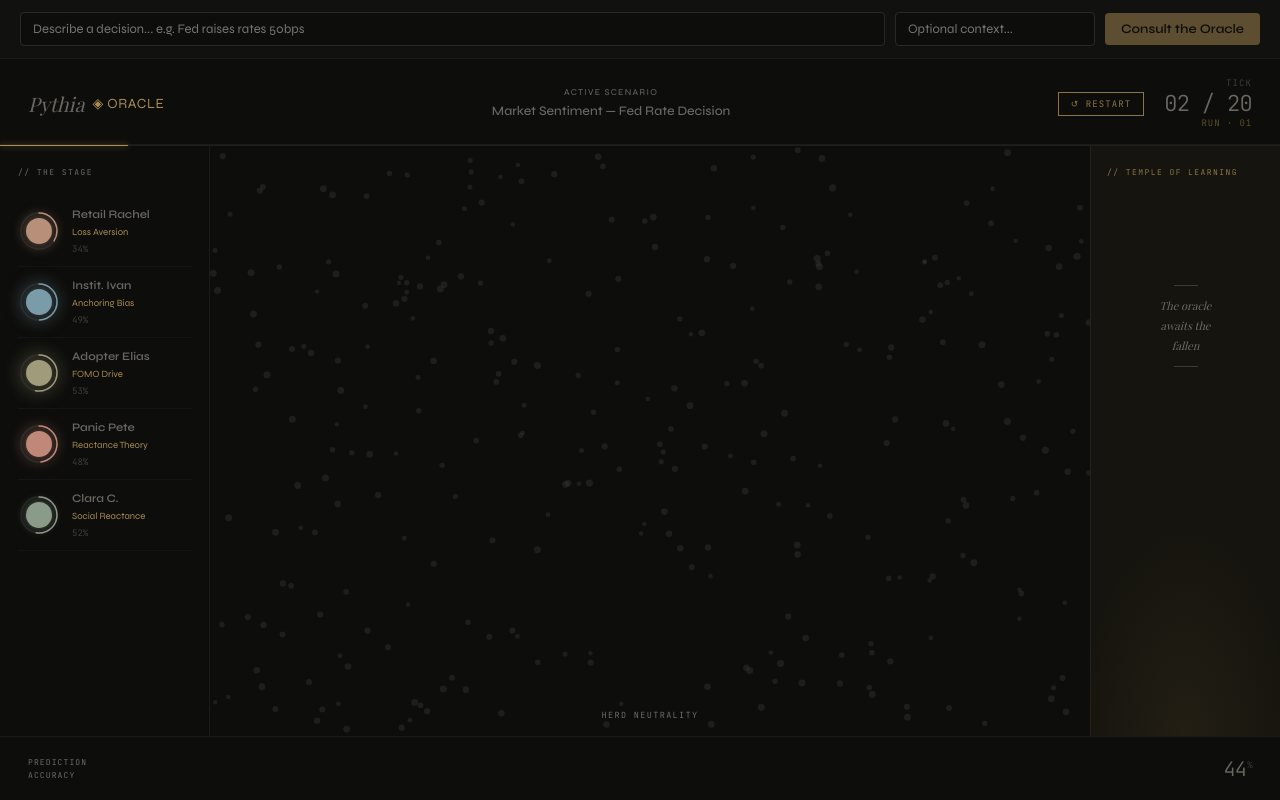
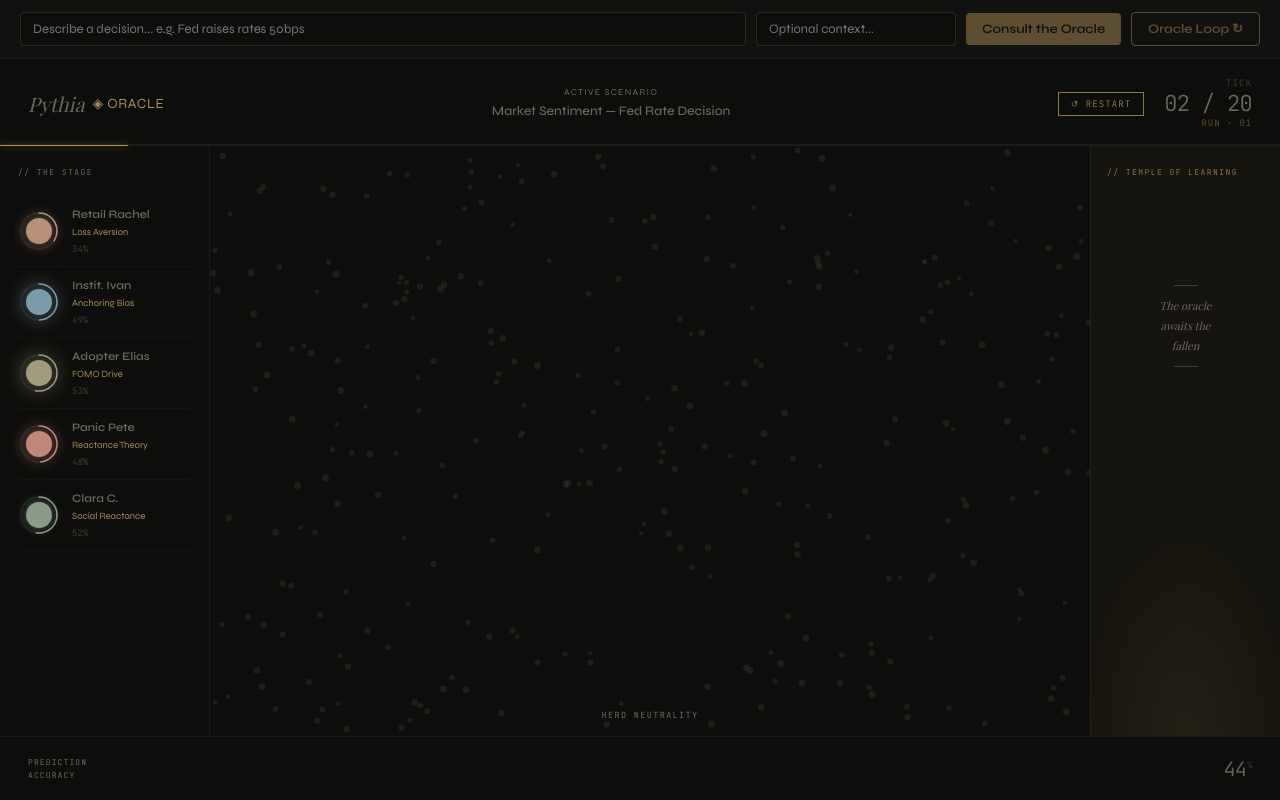
Before and after one commit to Ubajaj1/Pythia, a React (Vite) app in the folder src/ui/: page / in a window 1280 px wide. Built offline with nearby package versions, Linux system fonts and the light colour scheme; a web font is replaced by a local one.

Commit message:
feat: add oracle loop UI — real accuracy curve, Oracle Loop button, oracle simulation mode

```diff
--- a/src/ui/src/App.jsx
+++ b/src/ui/src/App.jsx
@@ -1,6 +1,6 @@
 import { useState } from 'react'
-import { useSimulation, useApiSimulation } from './simulation/useSimulation'
-import { getScenario, scenarioFromRunResult } from './simulation/scenarios'
+import { useSimulation, useApiSimulation, useOracleSimulation } from './simulation/useSimulation'
+import { getScenario, scenarioFromRunResult, scenarioFromOracleResult } from './simulation/scenarios'
 import Header         from './components/Header'
 import Stage          from './components/Stage'
 import Arena          from './components/Arena'
@@ -61,14 +61,32 @@ function ApiSimulation({ runResult }) {
   return <SimulationView scenario={scenario} sim={sim} />
 }
 
+function OracleSimulation({ oracleResult }) {
+  const scenario = scenarioFromOracleResult(oracleResult)
+  const sim = useOracleSimulation(scenario)
+  return <SimulationView scenario={scenario} sim={sim} />
+}
+
 export default function App() {
   const [runResult, setRunResult] = useState(null)
+  const [oracleResult, setOracleResult] = useState(null)
   const [isLoading, setIsLoading] = useState(false)
+
+  function handleSimulationResult(result) {
+    setOracleResult(null)
+    setRunResult(result)
+  }
+
+  function handleOracleResult(result) {
+    setRunResult(null)
+    setOracleResult(result)
+  }
 
   return (
     <div style={{ display: 'flex', flexDirection: 'column', height: '100vh' }}>
       <InputBar
-        onSimulationResult={setRunResult}
+        onSimulationResult={handleSimulationResult}
+        onOracleResult={handleOracleResult}
         isLoading={isLoading}
         setIsLoading={setIsLoading}
       />
@@ -80,6 +98,8 @@ export default function App() {
         }}>
           The Oracle is deliberating...
         </div>
+      ) : oracleResult ? (
+        <OracleSimulation oracleResult={oracleResult} />
       ) : runResult ? (
         <ApiSimulation runResult={runResult} />
       ) : (
--- a/src/ui/src/components/InputBar.jsx
+++ b/src/ui/src/components/InputBar.jsx
@@ -2,34 +2,38 @@ import { useState } from 'react'
 
 const API_BASE = 'http://localhost:8000'
 
-export default function InputBar({ onSimulationResult, isLoading, setIsLoading }) {
+export default function InputBar({ onSimulationResult, onOracleResult, isLoading, setIsLoading }) {
   const [prompt, setPrompt] = useState('')
   const [context, setContext] = useState('')
   const [error, setError] = useState(null)
 
-  async function handleSubmit(e) {
+  async function handleSubmit(e, mode) {
     e.preventDefault()
     if (!prompt.trim() || isLoading) return
 
     setIsLoading(true)
     setError(null)
 
+    const endpoint = mode === 'oracle' ? '/api/oracle' : '/api/simulate'
+    const body = mode === 'oracle'
+      ? { prompt: prompt.trim(), context: context.trim() || undefined, max_runs: 5 }
+      : { prompt: prompt.trim(), context: context.trim() || undefined }
+
     try {
-      const resp = await fetch(`${API_BASE}/api/simulate`, {
+      const resp = await fetch(`${API_BASE}${endpoint}`, {
         method: 'POST',
         headers: { 'Content-Type': 'application/json' },
-        body: JSON.stringify({
-          prompt: prompt.trim(),
-          context: context.trim() || undefined,
-        }),
+        body: JSON.stringify(body),
       })
 
-      if (!resp.ok) {
-        throw new Error(`Simulation failed: ${resp.status}`)
-      }
+      if (!resp.ok) throw new Error(`Request failed: ${resp.status}`)
 
       const result = await resp.json()
-      onSimulationResult(result)
+      if (mode === 'oracle') {
+        onOracleResult(result)
+      } else {
+        onSimulationResult(result)
+      }
     } catch (err) {
       setError(err.message)
     } finally {
@@ -37,8 +41,18 @@ export default function InputBar({ onSimulationResult, isLoading, setIsLoading }
     }
   }
 
+  const inputStyle = {
+    background: '#0D0D0B',
+    border: '1px solid #2a2a25',
+    borderRadius: '4px',
+    padding: '8px 12px',
+    color: '#d4c9a8',
+    fontFamily: 'Syne, sans-serif',
+    fontSize: '13px',
+  }
+
   return (
-    <form onSubmit={handleSubmit} style={{
+    <form style={{
       padding: '12px 20px',
       borderBottom: '1px solid #1a1a17',
       display: 'flex',
@@ -52,16 +66,7 @@ export default function InputBar({ onSimulationResult, isLoading, setIsLoading }
         onChange={e => setPrompt(e.target.value)}
         placeholder="Describe a decision... e.g. Fed raises rates 50bps"
         disabled={isLoading}
-        style={{
-          flex: 1,
-          background: '#0D0D0B',
-          border: '1px solid #2a2a25',
-          borderRadius: '4px',
-          padding: '8px 12px',
-          color: '#d4c9a8',
-          fontFamily: 'Syne, sans-serif',
-          fontSize: '13px',
-        }}
+        style={{ ...inputStyle, flex: 1 }}
       />
       <input
         type="text"
@@ -69,19 +74,11 @@ export default function InputBar({ onSimulationResult, isLoading, setIsLoading }
         onChange={e => setContext(e.target.value)}
         placeholder="Optional context..."
         disabled={isLoading}
-        style={{
-          width: '200px',
-          background: '#0D0D0B',
-          border: '1px solid #2a2a25',
-          borderRadius: '4px',
-          padding: '8px 12px',
-          color: '#d4c9a8',
-          fontFamily: 'Syne, sans-serif',
-          fontSize: '13px',
-        }}
+        style={{ ...inputStyle, width: '200px' }}
       />
       <button
-        type="submit"
+        type="button"
+        onClick={e => handleSubmit(e, 'simulate')}
         disabled={isLoading || !prompt.trim()}
         style={{
           background: isLoading ? '#3a3520' : '#A88C52',
@@ -99,6 +96,26 @@ export default function InputBar({ onSimulationResult, isLoading, setIsLoading }
       >
         {isLoading ? 'Consulting...' : 'Consult the Oracle'}
       </button>
+      <button
+        type="button"
+        onClick={e => handleSubmit(e, 'oracle')}
+        disabled={isLoading || !prompt.trim()}
+        style={{
+          background: 'transparent',
+          color: isLoading ? '#3a3520' : '#A88C52',
+          border: '1px solid #A88C52',
+          borderRadius: '4px',
+          padding: '8px 16px',
+          fontFamily: 'Syne, sans-serif',
+          fontSize: '13px',
+          fontWeight: 600,
+          cursor: isLoading ? 'wait' : 'pointer',
+          whiteSpace: 'nowrap',
+          opacity: (!prompt.trim() || isLoading) ? 0.5 : 1,
+        }}
+      >
+        {isLoading ? 'Consulting...' : 'Oracle Loop ↻'}
+      </button>
       {error && (
         <span style={{ color: '#C08878', fontSize: '12px', fontFamily: 'JetBrains Mono, monospace' }}>
           {error}
--- a/src/ui/src/simulation/scenarios.js
+++ b/src/ui/src/simulation/scenarios.js
@@ -65,3 +65,31 @@ export function scenarioFromRunResult(result) {
     agents: result.agents,
   }
 }
+
+export function scenarioFromOracleResult(oracleResult) {
+  const firstRun = oracleResult.runs[0]
+  const amendedIds = new Set(firstRun.amended_agent_ids)
+
+  const protagonists = firstRun.result.agents.map((agent, i) => ({
+    id: agent.id,
+    name: agent.name,
+    trait: agent.bias,
+    color: AGENT_COLORS[i % AGENT_COLORS.length].color,
+    glow: AGENT_COLORS[i % AGENT_COLORS.length].glow,
+    amended: amendedIds.has(agent.id),
+  }))
+
+  const amendments = firstRun.result.agents.map(agent => [
+    amendedIds.has(agent.id) ? 'Amending' : 'Recalibrating',
+    `${agent.bias} rules...`,
+  ])
+
+  return {
+    name: firstRun.result.scenario.title,
+    protagonists,
+    amendments,
+    ticks: firstRun.result.ticks,
+    agents: firstRun.result.agents,
+    coherenceHistory: oracleResult.coherence_history.map(s => Math.round(s * 100)),
+  }
+}
--- a/src/ui/src/simulation/useSimulation.js
+++ b/src/ui/src/simulation/useSimulation.js
@@ -170,3 +170,11 @@ export function useApiSimulation(scenario) {
     restart,
   }
 }
+
+export function useOracleSimulation(oracleScenario) {
+  const sim = useApiSimulation(oracleScenario)
+  return {
+    ...sim,
+    accuracyHistory: oracleScenario.coherenceHistory,
+  }
+}
```
Also changed, not shown: 1 other file (tests, documents, lock files or other folders).
